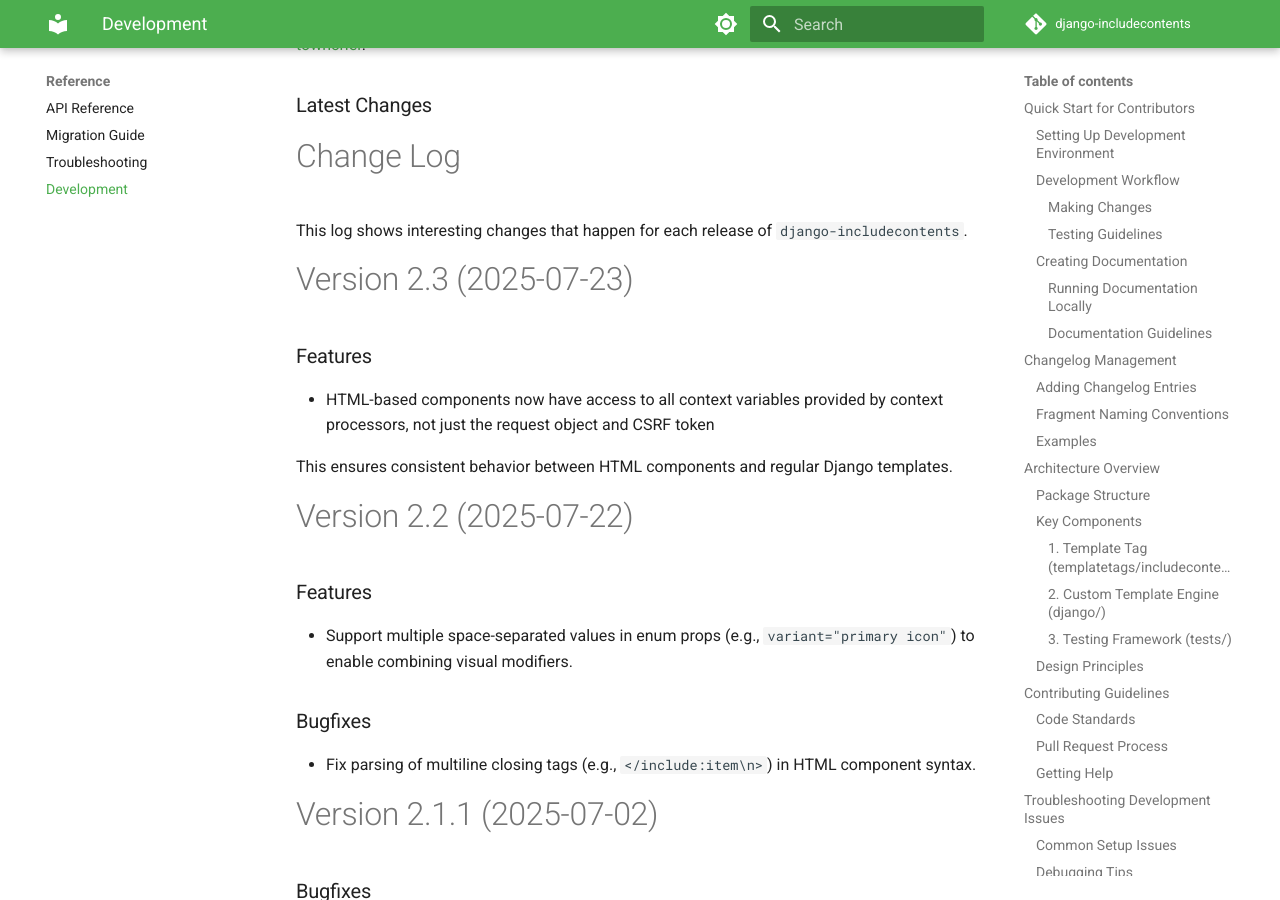
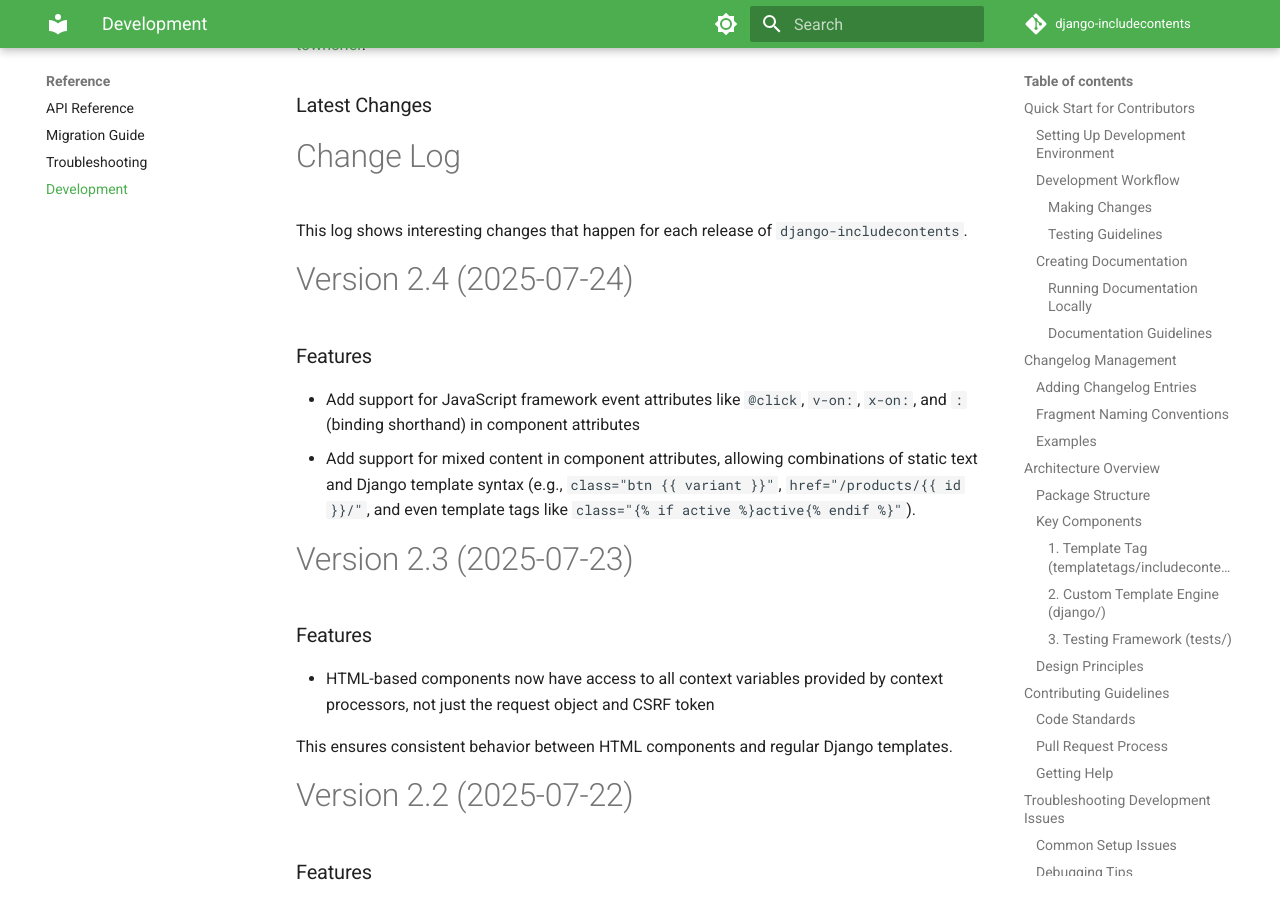
Before and after one commit to SmileyChris/django-includecontents, an MkDocs documentation site: the page built from docs/reference/development.md, in a window 1280 px wide and 900 px high, scrolled down 8547 px. Built offline with MkDocs 1.6.1 and Material for MkDocs 9.7.7, drawn with Linux system fonts in a browser that asks for light colours; comment, search, counter and statistics services are not loaded.

Commit message:
Update CHANGES for 2.4

```diff
--- a/CHANGES.md
+++ b/CHANGES.md
@@ -3,6 +3,14 @@
 This log shows interesting changes that happen for each release of `django-includecontents`.
 
 <!-- towncrier release notes start -->
+
+# Version 2.4 (2025-07-24)
+
+### Features
+
+- Add support for JavaScript framework event attributes like `@click`, `v-on:`, `x-on:`, and `:` (binding shorthand) in component attributes
+- Add support for mixed content in component attributes, allowing combinations of static text and Django template syntax (e.g., `class="btn {{ variant }}"`, `href="/products/{{ id }}/"`, and even template tags like `class="{% if active %}active{% endif %}"`).
+
 
 # Version 2.3 (2025-07-23)
 
```
Also changed, not shown: changes/+javascript-framework-attributes.feature.md (deleted, +0 -1 lines), changes/+mixed-content-attributes.feature.md (deleted, +0 -1 lines).
